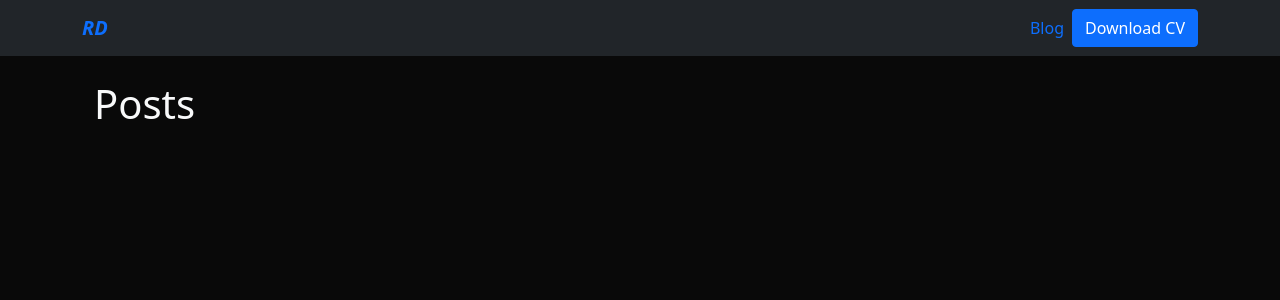
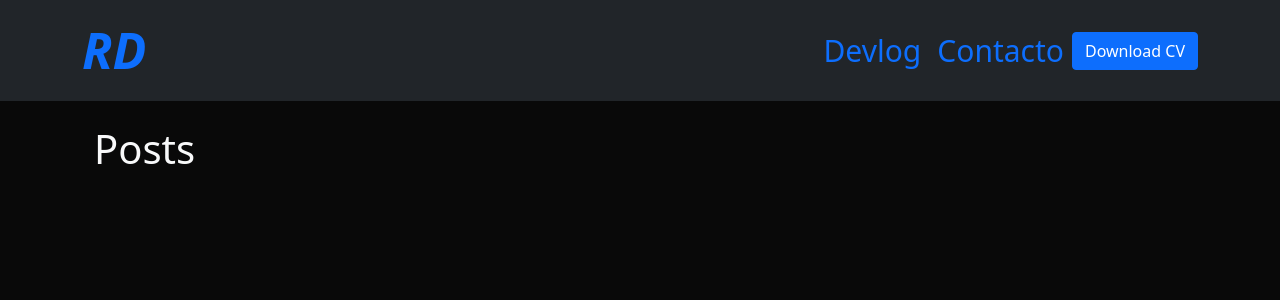
Before and after one commit to Rafa2626/django-porfolio-simple, a Django app: page /blog/ in a window 1280 px wide. Shown: the top 300 px of the page. Run offline with Django 5.2, Linux system fonts and the light colour scheme; data that the repository does not hold is empty.

Commit message:
Little Changes

```diff
--- a/portfolio/static/main.css
+++ b/portfolio/static/main.css
@@ -10,3 +10,26 @@ body {
     border: 1px solid #fff;
     cursor: pointer;
 }
+
+.nav-link {
+    font-size: 30px;
+}
+
+.navbar-brand {
+    font-size: 50px;
+}
+
+
+/* Estilo para las tarjetas */
+.card-project {
+    height: 400px; /* Establece la altura deseada para todas las tarjetas */
+    width: 100%; /* Opcional: Puedes establecer un ancho fijo si lo deseas */
+}
+
+/* Estilo para las imágenes dentro de las tarjetas */
+.card-project img {
+    width: 100%; /* Establece el ancho al 100% para que se ajuste al contenedor */
+    height: 100%; /* Establece la altura al 100% para ocupar toda la altura de la tarjeta */
+    max-height: 245px;
+    object-fit: cover; /* Ajusta la imagen para cubrir la tarjeta sin deformarla */
+}
--- a/portfolio/templates/partials/navbar.html
+++ b/portfolio/templates/partials/navbar.html
@@ -1,6 +1,7 @@
 {% load static %}
 
 <nav class="navbar navbar-expand-lg navdar-dark bg-dark">
+  <link rel="stylesheet" href="{% static 'main.css' %}">
     <div class="container">
       <a class="navbar-brand fw-bold fst-italic" href="/">RD</a>
       <button class="navbar-toggler" type="button" data-bs-toggle="collapse" data-bs-target="#navbarNav" aria-controls="navbarNav" aria-expanded="false" aria-label="Toggle navigation">
@@ -9,7 +10,10 @@
       <div class="collapse navbar-collapse" id="navbarNav">
         <ul class="navbar-nav ms-auto">
           <li class="nav-item">
-            <a class="nav-link" href="{% url 'blog:posts' %}">Blog</a>
+            <a class="nav-link" href="{% url 'blog:posts' %}">Devlog</a>
+          </li>
+          <li class="nav-item">
+            <a class="nav-link" href="#footer">Contacto</a>
           </li>
           <li class="nav- d-flex align-items-center">
             <a class="btn btn-primary brn-sm"
```
Also changed, not shown: portfolio/templates/home.html (+5 -8 lines).
